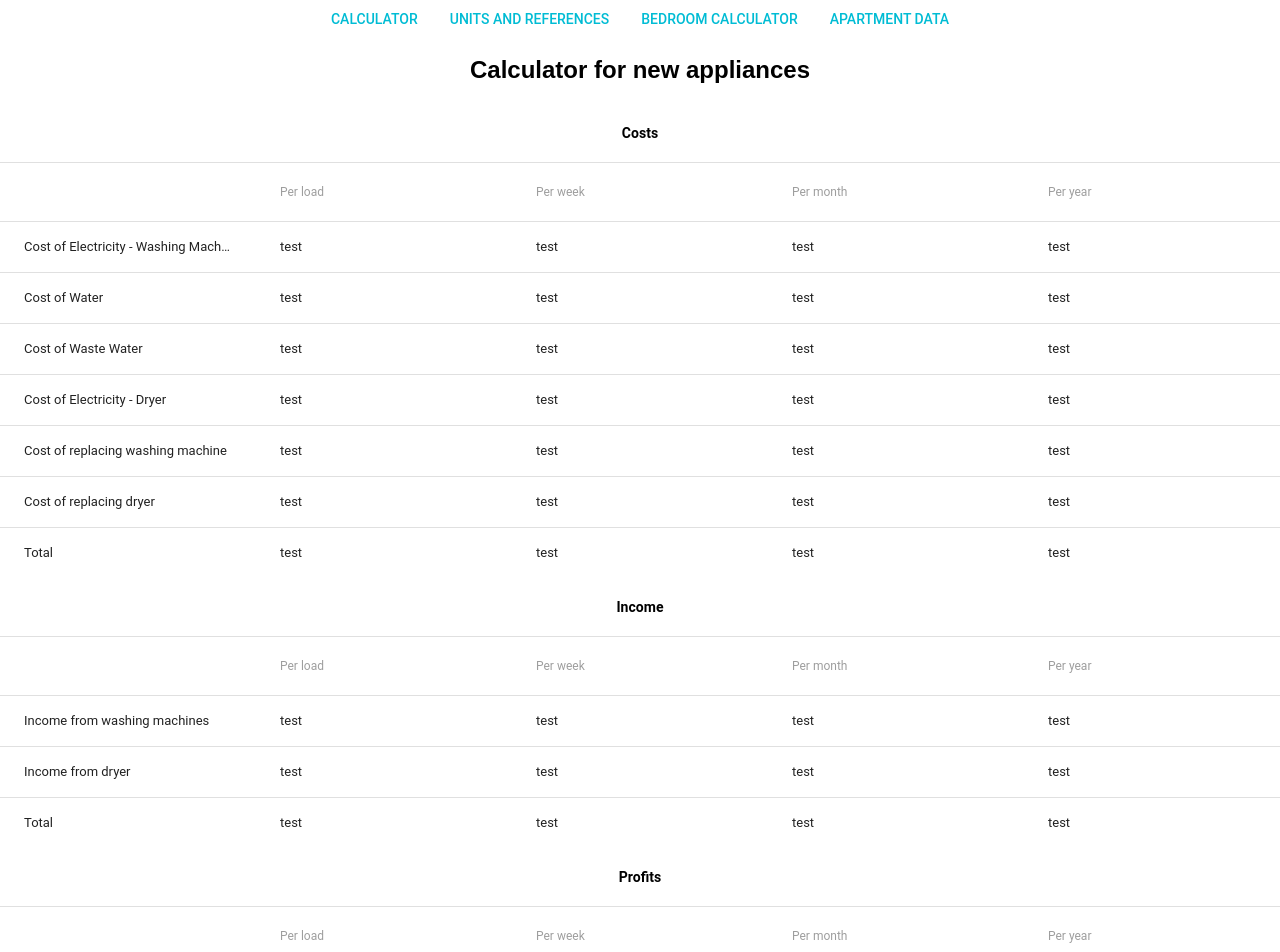
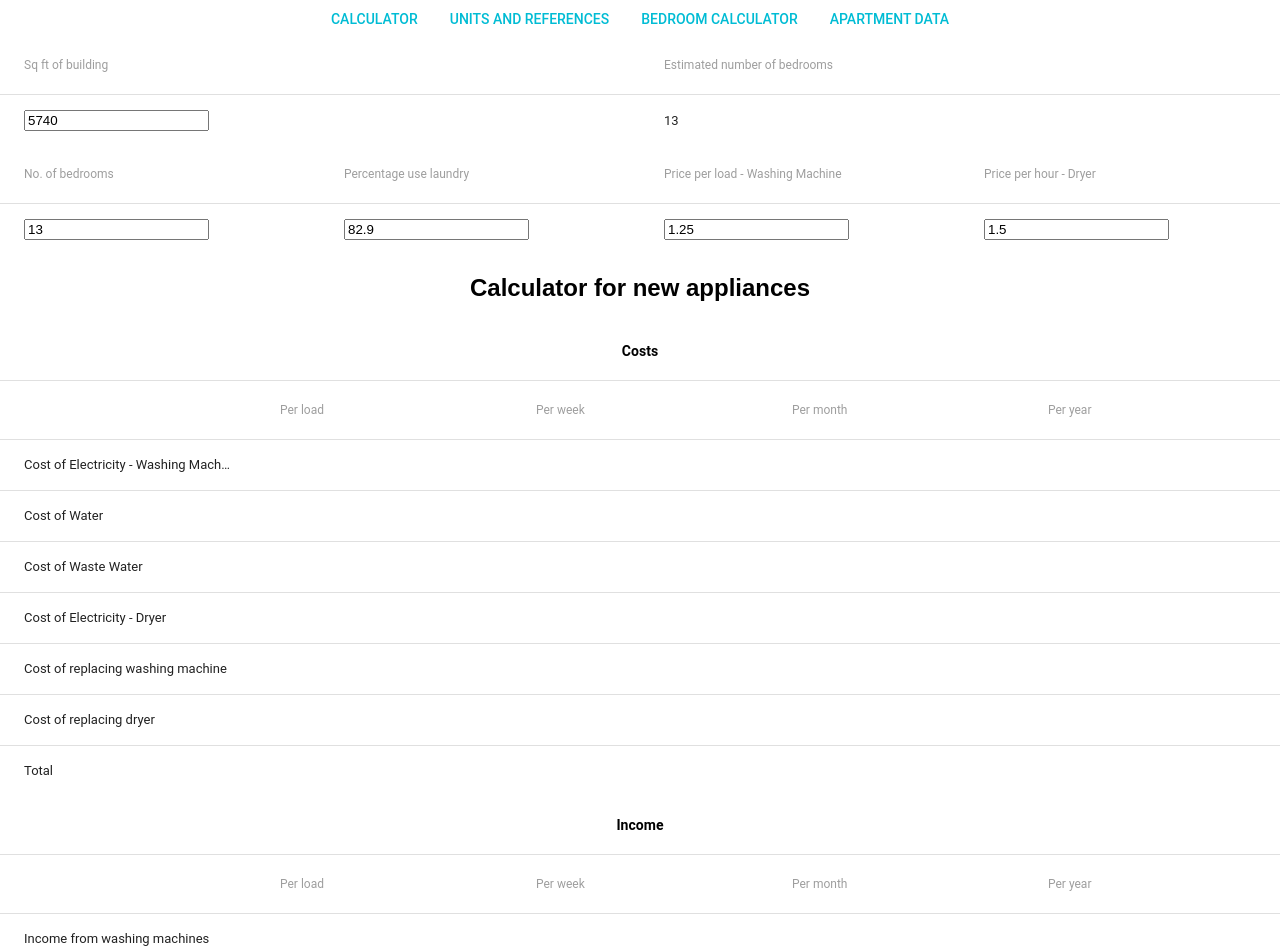
Before and after one commit to armendarabyan/ld_calculator, a React (Create React App) app: page / in a window 1280 px wide. Shown: the top 952 px of the page. Built offline with nearby package versions, Linux system fonts and the light colour scheme; what react-tap-event-plugin would draw is missing.

Commit message:
component keys

```diff
--- a/src/App.js
+++ b/src/App.js
@@ -10,20 +10,28 @@ import Comparison from './components/calculators/Comparison'
 import Apartment from './components/others/Apartment'
 
 import MuiThemeProvider from 'material-ui/styles/MuiThemeProvider';
+import {Table, TableBody, TableFooter, TableHeader, TableHeaderColumn, TableRow, TableRowColumn}
+  from 'material-ui/Table';
+import TextField from 'material-ui/TextField';
+import Toggle from 'material-ui/Toggle';
 
 
-
-// const FlatButtonExampleSimple = () => (
-
-// );
 
 class App extends Component {
 
     constructor(props)
     {
         super(props);
+        let _props = {};
+        _props["Sq ft of building"] = 5740;
+        _props["Estimated number of bedrooms"] = 13;
+        _props["No. of bedrooms"] = 13;
+        _props["Percentage use laundry"] = 82.9;
+        _props["Price per load - Washing Machine"] = 1.25;
+        _props["Price per hour - Dryer"] = 1.50;
         this.state  = {
-            tab:'calculator'
+            tab:'calculator',
+            props:_props
         };
     }
 
@@ -63,6 +71,16 @@ class App extends Component {
     });
   }
 
+  inputChanged(event){
+    let field = event.target.getAttribute('data-field');
+    let value = event.target.value;
+    this.setState(()=>{
+        let state = this.state;
+        state.props[field] = value;
+        return state;
+    });
+  }
+
   render() {
     let tab = this.state.tab;
     let content = null;
@@ -70,33 +88,80 @@ class App extends Component {
         case 'calculator':
             content =
             <div>
+                <Table selectable={false}>
+                    <TableHeader
+                        displaySelectAll={false}
+                        adjustForCheckbox={false}>
+                        <TableRow className='header'>
+                            <TableHeaderColumn >Sq ft of building</TableHeaderColumn>
+                            <TableHeaderColumn >Estimated number of bedrooms </TableHeaderColumn>
+                        </TableRow>
+                    </TableHeader>
+                    <TableBody displayRowCheckbox={false}>
+                    <TableRow>
+                        <TableRowColumn>
+                            <input type='text' data-field="Sq ft of building" onChange={this.inputChanged.bind(this)} value={this.state.props['Sq ft of building']}/>
+                        </TableRowColumn>
+                        <TableRowColumn>{this.state.props["Estimated number of bedrooms"]}</TableRowColumn>
+                        </TableRow>
+                    </TableBody>
+                </Table>
+                <Table selectable={false}>
+                    <TableHeader
+                        displaySelectAll={false}
+                        adjustForCheckbox={false}>
+                        <TableRow className='header'>
+                            <TableHeaderColumn >No. of bedrooms</TableHeaderColumn>
+                            <TableHeaderColumn >Percentage use laundry </TableHeaderColumn>
+                            <TableHeaderColumn >Price per load - Washing Machine </TableHeaderColumn>
+                            <TableHeaderColumn >Price per hour - Dryer </TableHeaderColumn>
+                        </TableRow>
+                    </TableHeader>
+                    <TableBody displayRowCheckbox={false}>
+                    <TableRow>
+                        <TableRowColumn>
+                            <input type='text' data-field="No. of bedrooms" onChange={this.inputChanged.bind(this)} value={this.state.props['No. of bedrooms']}/>
+                        </TableRowColumn>
+                        <TableRowColumn>
+                            <input type='text' data-field="Percentage use laundry" onChange={this.inputChanged.bind(this)} value={this.state.props['Percentage use laundry']}/>
+                        </TableRowColumn>
+                        <TableRowColumn>
+                            <input type='text' data-field="Price per load - Washing Machine" onChange={this.inputChanged.bind(this)} value={this.state.props['Price per load - Washing Machine']}/>
+                        </TableRowColumn>
+                        <TableRowColumn>
+                            <input type='text' data-field="Price per hour - Dryer" onChange={this.inputChanged.bind(this)} value={this.state.props['Price per hour - Dryer']}/>
+                        </TableRowColumn>
+                        </TableRow>
+                    </TableBody>
+                </Table>
+
                 <section>
                     <div>
                         <h1> Calculator for new appliances </h1>
-                        <Cost/>
-                      <Income/>
-                      <Profit/>
+                        <Cost output_data={null}/>
+                        <Income output_data={null}/>
+                        <Profit output_data={null}/>
                     </div>
                 </section>
                 <section>
                     <div>
                         <h1> Calculator for old appliances </h1>
-                        <Cost/>
-                      <Income/>
-                      <Profit/>
+                        <Cost output_data={null}/>
+                        <Income output_data={null}/>
+                        <Profit output_data={null}/>
                     </div>
                 </section>
                 <section>
                     <div>
                         <h1> Calculator for an average for old and new appliances </h1>
-                        <Cost/>
-                      <Income/>
-                      <Profit/>
+                        <Cost output_data={null}/>
+                        <Income output_data={null}/>
+                        <Profit output_data={null}/>
                     </div>
                 </section>
                 <section>
                     <div>
-                        <Comparison/>
+                        <Comparison output_data={null}/>
                     </div>
                 </section>
             </div>
--- a/src/components/calculators/Comparison.js
+++ b/src/components/calculators/Comparison.js
@@ -32,27 +32,27 @@ export default class Comparison extends React.Component {
           <TableBody displayRowCheckbox={false}>
 			<TableRow>
 				<TableRowColumn>Net profit per load</TableRowColumn>
-				<TableRowColumn>test</TableRowColumn>
-				<TableRowColumn>test</TableRowColumn>
-				<TableRowColumn>test</TableRowColumn>
+				<TableRowColumn>{this.props.output_data ? this.props.output_data['Net profit per load']['New Appliances']: ''}</TableRowColumn>
+				<TableRowColumn>{this.props.output_data ? this.props.output_data['Net profit per load']['Old Appliances']: ''}</TableRowColumn>
+				<TableRowColumn>{this.props.output_data ? this.props.output_data['Net profit per load']['Average of old and new appliances']: ''}</TableRowColumn>
 			</TableRow>
 			<TableRow >
 				<TableRowColumn>Net profit per week</TableRowColumn>
-				<TableRowColumn>test</TableRowColumn>
-				<TableRowColumn>test</TableRowColumn>
-				<TableRowColumn>test</TableRowColumn>
+				<TableRowColumn>{this.props.output_data ? this.props.output_data['Net profit per week']['New Appliances']: ''}</TableRowColumn>
+				<TableRowColumn>{this.props.output_data ? this.props.output_data['Net profit per week']['Old Appliances']: ''}</TableRowColumn>
+				<TableRowColumn>{this.props.output_data ? this.props.output_data['Net profit per week']['Average of old and new appliances']: ''}</TableRowColumn>
 			</TableRow>
 			<TableRow >
 				<TableRowColumn>Net profit per month</TableRowColumn>
-				<TableRowColumn>test</TableRowColumn>
-				<TableRowColumn>test</TableRowColumn>
-				<TableRowColumn>test</TableRowColumn>
+				<TableRowColumn>{this.props.output_data ? this.props.output_data['Net profit per month']['New Appliances']: ''}</TableRowColumn>
+				<TableRowColumn>{this.props.output_data ? this.props.output_data['Net profit per month']['Old Appliances']: ''}</TableRowColumn>
+				<TableRowColumn>{this.props.output_data ? this.props.output_data['Net profit per month']['Average of old and new appliances']: ''}</TableRowColumn>
 			</TableRow>
 			<TableRow >
 				<TableRowColumn>Net profit per year</TableRowColumn>
-				<TableRowColumn>test</TableRowColumn>
-				<TableRowColumn>test</TableRowColumn>
-				<TableRowColumn>test</TableRowColumn>
+				<TableRowColumn>{this.props.output_data ? this.props.output_data['Net profit per year']['New Appliances']: ''}</TableRowColumn>
+				<TableRowColumn>{this.props.output_data ? this.props.output_data['Net profit per year']['Old Appliances']: ''}</TableRowColumn>
+				<TableRowColumn>{this.props.output_data ? this.props.output_data['Net profit per year']['Average of old and new appliances']: ''}</TableRowColumn>
 			</TableRow>
           </TableBody>
 
--- a/src/components/calculators/Cost.js
+++ b/src/components/calculators/Cost.js
@@ -34,52 +34,52 @@ export default class Cost extends React.Component {
           <TableBody displayRowCheckbox={false}>
 			<TableRow>
 				<TableRowColumn>Cost of Electricity - Washing Machine</TableRowColumn>
-				<TableRowColumn>test</TableRowColumn>
-				<TableRowColumn>test</TableRowColumn>
-				<TableRowColumn>test</TableRowColumn>
-				<TableRowColumn>test</TableRowColumn>
+				<TableRowColumn>{this.props.output_data ? this.props.output_data['Cost of Electricity - Washing Machine']['Per load'] : ''}</TableRowColumn>
+				<TableRowColumn>{this.props.output_data ? this.props.output_data['Cost of Electricity - Washing Machine']['Per week'] : ''}</TableRowColumn>
+				<TableRowColumn>{this.props.output_data ? this.props.output_data['Cost of Electricity - Washing Machine']['Per month'] : ''}</TableRowColumn>
+				<TableRowColumn>{this.props.output_data ? this.props.output_data['Cost of Electricity - Washing Machine']['Per Year'] : ''}</TableRowColumn>
 			</TableRow>
 			<TableRow >
 				<TableRowColumn>Cost of Water</TableRowColumn>
-				<TableRowColumn>test</TableRowColumn>
-				<TableRowColumn>test</TableRowColumn>
-				<TableRowColumn>test</TableRowColumn>
-				<TableRowColumn>test</TableRowColumn>
+				<TableRowColumn>{this.props.output_data ? this.props.output_data['Cost of Water']['Per load'] : ''}</TableRowColumn>
+                <TableRowColumn>{this.props.output_data ? this.props.output_data['Cost of Water']['Per week'] : ''}</TableRowColumn>
+                <TableRowColumn>{this.props.output_data ? this.props.output_data['Cost of Water']['Per month'] : ''}</TableRowColumn>
+                <TableRowColumn>{this.props.output_data ? this.props.output_data['Cost of Water']['Per Year'] : ''}</TableRowColumn>
 			</TableRow>
 			<TableRow >
 				<TableRowColumn>Cost of Waste Water</TableRowColumn>
-				<TableRowColumn>test</TableRowColumn>
-				<TableRowColumn>test</TableRowColumn>
-				<TableRowColumn>test</TableRowColumn>
-				<TableRowColumn>test</TableRowColumn>
+				<TableRowColumn>{this.props.output_data ? this.props.output_data['Cost of Waste Water']['Per load'] : ''}</TableRowColumn>
+                <TableRowColumn>{this.props.output_data ? this.props.output_data['Cost of Waste Water']['Per week'] : ''}</TableRowColumn>
+                <TableRowColumn>{this.props.output_data ? this.props.output_data['Cost of Waste Water']['Per month'] : ''}</TableRowColumn>
+                <TableRowColumn>{this.props.output_data ? this.props.output_data['Cost of Waste Water']['Per Year'] : ''}</TableRowColumn>
 			</TableRow>
 			<TableRow >
-				<TableRowColumn>Cost of Electricity - Dryer </TableRowColumn>
-				<TableRowColumn>test</TableRowColumn>
-				<TableRowColumn>test</TableRowColumn>
-				<TableRowColumn>test</TableRowColumn>
-				<TableRowColumn>test</TableRowColumn>
+				<TableRowColumn>Cost of Electricity - Dryer</TableRowColumn>
+				<TableRowColumn>{this.props.output_data ? this.props.output_data['Cost of Electricity - Dryer']['Per load'] : ''}</TableRowColumn>
+                <TableRowColumn>{this.props.output_data ? this.props.output_data['Cost of Electricity - Dryer']['Per week'] : ''}</TableRowColumn>
+                <TableRowColumn>{this.props.output_data ? this.props.output_data['Cost of Electricity - Dryer']['Per month'] : ''}</TableRowColumn>
+                <TableRowColumn>{this.props.output_data ? this.props.output_data['Cost of Electricity - Dryer']['Per Year'] : ''}</TableRowColumn>
 			</TableRow>
 			<TableRow >
 				<TableRowColumn>Cost of replacing washing machine</TableRowColumn>
-				<TableRowColumn>test</TableRowColumn>
-				<TableRowColumn>test</TableRowColumn>
-				<TableRowColumn>test</TableRowColumn>
-				<TableRowColumn>test</TableRowColumn>
+				<TableRowColumn>{this.props.output_data ? this.props.output_data['Cost of replacing washing machine']['Per load'] : ''}</TableRowColumn>
+                <TableRowColumn>{this.props.output_data ? this.props.output_data['Cost of replacing washing machine']['Per week'] : ''}</TableRowColumn>
+                <TableRowColumn>{this.props.output_data ? this.props.output_data['Cost of replacing washing machine']['Per month'] : ''}</TableRowColumn>
+                <TableRowColumn>{this.props.output_data ? this.props.output_data['Cost of replacing washing machine']['Per Year'] : ''}</TableRowColumn>
 			</TableRow>
 			<TableRow >
 				<TableRowColumn>Cost of replacing dryer</TableRowColumn>
-				<TableRowColumn>test</TableRowColumn>
-				<TableRowColumn>test</TableRowColumn>
-				<TableRowColumn>test</TableRowColumn>
-				<TableRowColumn>test</TableRowColumn>
+				<TableRowColumn>{this.props.output_data ? this.props.output_data['Cost of replacing dryer']['Per load'] : ''}</TableRowColumn>
+                <TableRowColumn>{this.props.output_data ? this.props.output_data['Cost of replacing dryer']['Per week'] : ''}</TableRowColumn>
+                <TableRowColumn>{this.props.output_data ? this.props.output_data['Cost of replacing dryer']['Per month'] : ''}</TableRowColumn>
+                <TableRowColumn>{this.props.output_data ? this.props.output_data['Cost of replacing dryer']['Per Year'] : ''}</TableRowColumn>
 			</TableRow>
 			<TableRow >
 				<TableRowColumn>Total</TableRowColumn>
-				<TableRowColumn>test</TableRowColumn>
-				<TableRowColumn>test</TableRowColumn>
-				<TableRowColumn>test</TableRowColumn>
-				<TableRowColumn>test</TableRowColumn>
+				<TableRowColumn>{this.props.output_data ? this.props.output_data['Total']['Per load'] : ''}</TableRowColumn>
+                <TableRowColumn>{this.props.output_data ? this.props.output_data['Total']['Per week'] : ''}</TableRowColumn>
+                <TableRowColumn>{this.props.output_data ? this.props.output_data['Total']['Per month'] : ''}</TableRowColumn>
+                <TableRowColumn>{this.props.output_data ? this.props.output_data['Total']['Per Year'] : ''}</TableRowColumn>
 			</TableRow>
           </TableBody>
 
--- a/src/components/calculators/Income.js
+++ b/src/components/calculators/Income.js
@@ -32,25 +32,25 @@ export default class Income extends React.Component {
           </TableHeader>
           <TableBody displayRowCheckbox={false}>
 			<TableRow>
-				<TableRowColumn>Income from washing machines</TableRowColumn>
-				<TableRowColumn>test</TableRowColumn>
-				<TableRowColumn>test</TableRowColumn>
-				<TableRowColumn>test</TableRowColumn>
-				<TableRowColumn>test</TableRowColumn>
+				<TableRowColumn>Income from washing machines </TableRowColumn>
+				<TableRowColumn>{this.props.output_data ? this.props.output_data['Income from washing machines']['Per load'] : ''} </TableRowColumn>
+                <TableRowColumn>{this.props.output_data ? this.props.output_data['Income from washing machines']['Per week'] : ''} </TableRowColumn>
+                <TableRowColumn>{this.props.output_data ? this.props.output_data['Income from washing machines']['Per month'] : ''} </TableRowColumn>
+                <TableRowColumn>{this.props.output_data ? this.props.output_data['Income from washing machines']['Per Year'] : ''} </TableRowColumn>
 			</TableRow>
 			<TableRow >
-				<TableRowColumn>Income from dryer</TableRowColumn>
-				<TableRowColumn>test</TableRowColumn>
-				<TableRowColumn>test</TableRowColumn>
-				<TableRowColumn>test</TableRowColumn>
-				<TableRowColumn>test</TableRowColumn>
+				<TableRowColumn>Income from dryer </TableRowColumn>
+				<TableRowColumn>{this.props.output_data ? this.props.output_data['Total cost']['Per load'] : ''} </TableRowColumn>
+                <TableRowColumn>{this.props.output_data ? this.props.output_data['Total cost']['Per week'] : ''} </TableRowColumn>
+                <TableRowColumn>{this.props.output_data ? this.props.output_data['Total cost']['Per month'] : ''} </TableRowColumn>
+                <TableRowColumn>{this.props.output_data ? this.props.output_data['Total cost']['Per Year'] : ''} </TableRowColumn>
 			</TableRow>
 			<TableRow >
-				<TableRowColumn>Total</TableRowColumn>
-				<TableRowColumn>test</TableRowColumn>
-				<TableRowColumn>test</TableRowColumn>
-				<TableRowColumn>test</TableRowColumn>
-				<TableRowColumn>test</TableRowColumn>
+				<TableRowColumn>Total </TableRowColumn>
+				<TableRowColumn>{this.props.output_data ? this.props.output_data['Total']['Per load'] : ''} </TableRowColumn>
+                <TableRowColumn>{this.props.output_data ? this.props.output_data['Total']['Per week'] : ''} </TableRowColumn>
+                <TableRowColumn>{this.props.output_data ? this.props.output_data['Total']['Per month'] : ''} </TableRowColumn>
+                <TableRowColumn>{this.props.output_data ? this.props.output_data['Total']['Per Year'] : ''} </TableRowColumn>
 			</TableRow>
           </TableBody>
 
```
Also changed, not shown: src/components/calculators/Profit.js (+12 -12 lines).
